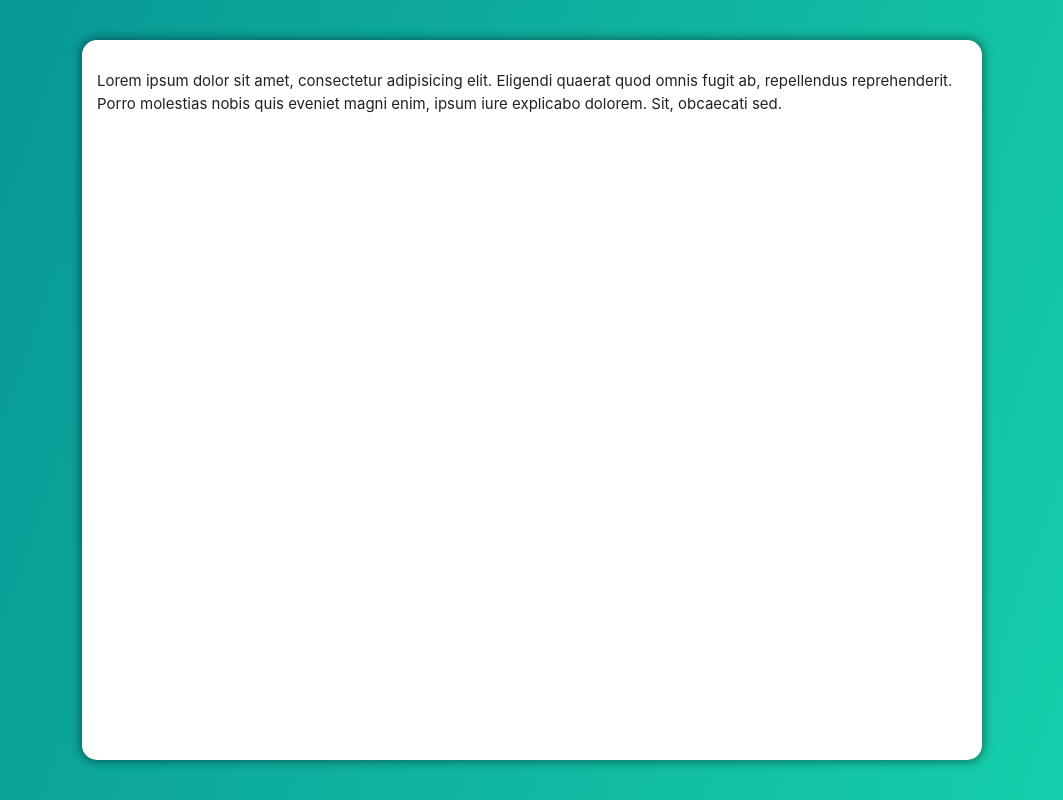
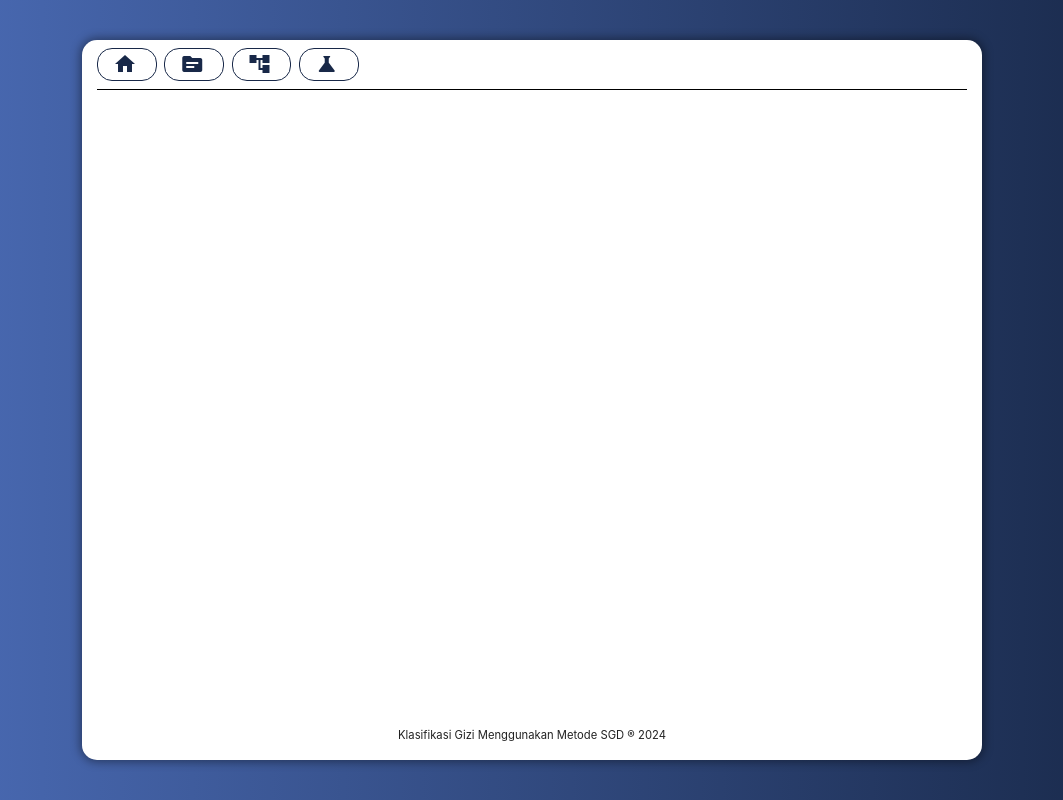
Before and after one commit to MrFrost-Nv27/gizisgd, a Flask app: template flaskr/templates/layout/panel.html in a window 1280 px wide. Shown: the whole page, without its empty margins (108-1171 px from the left). Run offline with Flask 3, Linux system fonts and the light colour scheme; the template is opened without the code that fills it, so the values that code supplies are empty; parts of the project's set-up code (start-up, migrations or seed data) failed here and were passed over; some libraries are stand-ins or nearby versions.

Commit message:
dashboard done

```diff
--- a/flaskr/static/css/main.css
+++ b/flaskr/static/css/main.css
@@ -1,6 +1,7 @@
 :root {
   --main-color: #4caf50;
-  --main-gradient: linear-gradient(109.6deg, rgb(9, 154, 151) 11.2%, rgb(21, 205, 168) 91.1%);
+  --main-gradient: linear-gradient(to right, #4b6cb7, #182848);
+  --hover-gradient: linear-gradient(to right, #4b6cb7, #182848);
   --code-color: darkred;
   --code-bg-color: #aaaaaa;
   --code-font-size: 14px;
@@ -69,10 +70,102 @@ pre {
   height: 90%;
   display: flex;
   flex-direction: column;
-  overflow: auto;
+  overflow: hidden;
   border-radius: 1rem;
   margin: 0;
-  padding: 1rem;
+  padding: 0 1rem 1rem;
   box-shadow: 0 0 10px 2px rgba(0, 0, 0, 0.4);
   transition: all ease 0.3s;
 }
+
+.page-wrapper .page-box .page-nav-wrapper {
+  width: 100%;
+  display: flex;
+  align-items: center;
+  overflow-x: auto;
+  border-bottom: 1px solid black;
+  padding: 0.5rem 0;
+  gap: 0.5rem;
+}
+
+.page-wrapper .page-box .page-nav-wrapper .page-nav {
+  color: black;
+  display: flex;
+  justify-content: start;
+  align-items: center;
+  gap: 0.25rem;
+  border-radius: 1rem;
+  padding: 0.25rem 1rem;
+  border: 1px solid #182848;
+  color: #182848;
+  transition: all ease 0.3s;
+  background: white;
+}
+.page-wrapper .page-box .page-nav-wrapper .page-nav span {
+  transition: all ease 0.3s;
+  width: 0;
+  overflow: hidden;
+  white-space: nowrap;
+}
+
+.page-wrapper .page-box .page-nav-wrapper .page-nav.active {
+  background: var(--main-gradient);
+  color: white;
+  pointer-events: none;
+}
+.page-wrapper .page-box .page-nav-wrapper .page-nav.active span {
+  width: 100%;
+}
+.page-wrapper .page-box .page-nav-wrapper .page-nav:not(.active):hover {
+  box-shadow: 0 0 10px 2px rgba(0, 0, 0, 0.2);
+}
+.page-wrapper .page-box .page-nav-wrapper .page-nav:not(.active):hover span {
+  width: 100%;
+}
+.page-wrapper .page-box .page-nav-wrapper .page-nav:not(.active):active {
+  transform: scale(0.95);
+}
+
+.page-wrapper .page-box .page-content {
+  flex: 1;
+  overflow: auto;
+}
+.page-wrapper .page-box .page-content p,
+.page-wrapper .page-box .page-content h1,
+.page-wrapper .page-box .page-content h2,
+.page-wrapper .page-box .page-content h3,
+.page-wrapper .page-box .page-content h4,
+.page-wrapper .page-box .page-content h5,
+.page-wrapper .page-box .page-content h6
+{
+  padding: 0;
+  margin: 0;
+}
+.count-card {
+  position: relative;
+  display: flex;
+  justify-content: space-between;
+  align-items: center;
+  background-color: white;
+  cursor: pointer;
+  padding: 1rem;
+  width: 100%;
+  height: 4rem;
+  overflow: hidden;
+  transition: all ease 0.3s;
+  box-shadow: 0 0 10px 0px rgba(0, 0, 0, 0.2);
+}
+.count-card:hover {
+  box-shadow: 0 0 10px 2px rgba(0, 0, 0, 0.2);
+}
+.count-card p {
+  position: relative;
+  display: flex;
+  justify-content: space-between;
+  align-items: center;
+  gap: 0.5rem;
+}
+.count-card .number {
+  font-weight: bold;
+  font-size: large;
+}
--- a/flaskr/static/js/main.js
+++ b/flaskr/static/js/main.js
@@ -210,4 +210,6 @@ $jscomp.polyfill(
 $(document).ready(function () {
   $(".datatables-init").DataTable();
   $("select").formSelect();
+  $(".page-nav").removeClass("active");
+  $(`.page-nav[data-page="${page}"]`).addClass("active");
 });
--- /dev/null
+++ b/flaskr/templates/layout/panel-meta.html
@@ -0,0 +1 @@
+<small>Klasifikasi Gizi Menggunakan Metode SGD &#174 2024</small>
--- /dev/null
+++ b/flaskr/templates/layout/panel-navbar.html
@@ -0,0 +1,8 @@
+<a href="#!" data-page="dashboard" class="page-nav"><i class="material-icons">home</i>
+    <span>Beranda</span></a>
+<a href="#!" data-page="gizi" class="page-nav"><i class="material-icons">source</i> <span>Data
+        Gizi</span></a>
+<a href="#!" data-page="model" class="page-nav"><i class="material-icons">account_tree</i> <span>Learning
+        Model</span></a>
+<a href="#!" data-page="test" class="page-nav"><i class="material-icons">science</i>
+    <span>Prediksi</span></a>
--- a/flaskr/templates/layout/panel.html
+++ b/flaskr/templates/layout/panel.html
@@ -17,7 +17,15 @@
 <body>
     <div class="page-wrapper">
         <div class="page-box">
-            <p>Lorem ipsum dolor sit amet, consectetur adipisicing elit. Eligendi quaerat quod omnis fugit ab, repellendus reprehenderit. Porro molestias nobis quis eveniet magni enim, ipsum iure explicabo dolorem. Sit, obcaecati sed.</p>
+            <div class="page-nav-wrapper">
+                {% include 'layout/panel-navbar.html' %}
+            </div>
+            <div class="page-content">
+                {% block content %}{% endblock %}
+            </div>
+            <div class="page-meta center">
+                {% include 'layout/panel-meta.html' %}
+            </div>
         </div>
     </div>
     <script src="{{ url_for('static', filename='js/jquery-3.7.1.min.js')}}"></script>
@@ -26,6 +34,10 @@
     <script src="{{ url_for('static', filename='dt/datatables.min.js')}}"></script>
     <script src="{{ url_for('static', filename='js/materialize.min.js')}}"></script>
     <script src="{{ url_for('static', filename='js/utils/puller.js')}}"></script>
+    <script src="https://cdnjs.cloudflare.com/ajax/libs/waypoints/4.0.1/jquery.waypoints.min.js"></script>
+    <script src="https://cdnjs.cloudflare.com/ajax/libs/Counter-Up/1.0.0/jquery.counterup.min.js"
+        integrity="sha512-d8F1J2kyiRowBB/8/pAWsqUl0wSEOkG5KATkVV4slfblq9VRQ6MyDZVxWl2tWd+mPhuCbpTB4M7uU/x9FlgQ9Q=="
+        crossorigin="anonymous" referrerpolicy="no-referrer"></script>
     <script>
         const baseUrl = "";
         let page = "{{ page }}";
```
Also changed, not shown: flaskr/static/js/page/dashboard.js (added, +57 -0 lines), flaskr/templates/page/index.html (+26 -18 lines).
